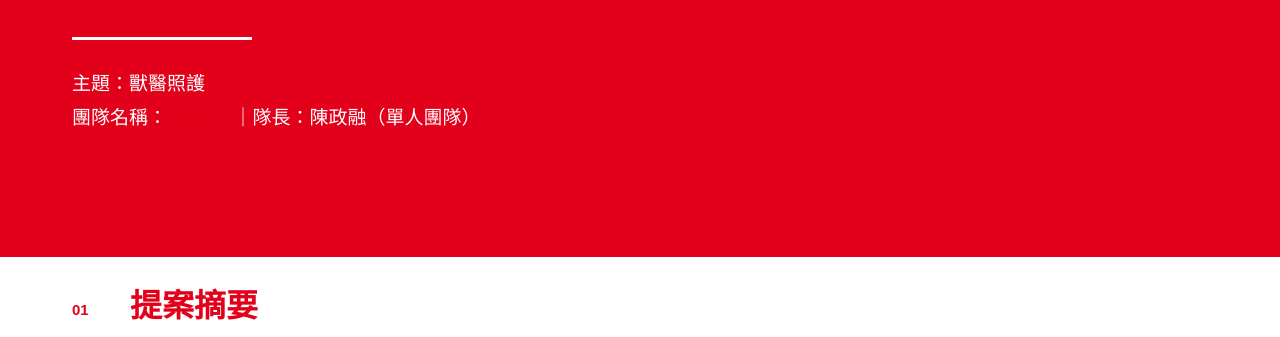
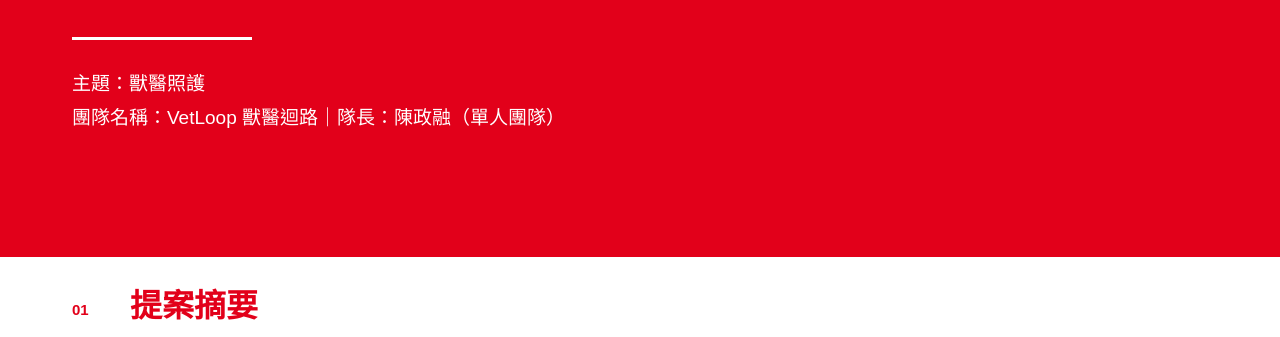
Before and after one commit to lunkerchen/vetloop, a plain HTML site: page proposal/deck.html in a window 1280 px wide. Shown: the part 463-800 px from the top of the page. Drawn offline with Linux system fonts and the light colour scheme.

Commit message:
docs(proposal): set team name to VetLoop 獸醫迴路

```diff
--- a/proposal/deck.html
+++ b/proposal/deck.html
@@ -75,7 +75,7 @@
   <h1>VetLoop</h1>
   <div class="tag">獸醫在環的照護助手<br>AI 整理，獸醫核可，才送到飼主手上</div>
   <div class="bar"></div>
-  <div class="meta">主題：獸醫照護<br>團隊名稱：<span class="tbd">［待填］</span>｜隊長：陳政融（單人團隊）</div>
+  <div class="meta">主題：獸醫照護<br>團隊名稱：VetLoop 獸醫迴路｜隊長：陳政融（單人團隊）</div>
 </section>
 
 <!-- 01 summary -->
@@ -267,7 +267,7 @@
   <div class="panel" style="left:72px; top:150px; width:500px; height:440px;">
     <h3>團隊與分工</h3>
     <ul>
-      <li class="tbd">團隊名稱：［待填］</li>
+      <li>團隊名稱：VetLoop 獸醫迴路</li>
       <li>隊長：陳政融</li>
       <li>隊員：陳政融（單人團隊，即隊長本人）</li>
       <li>指導老師：無</li>
```
